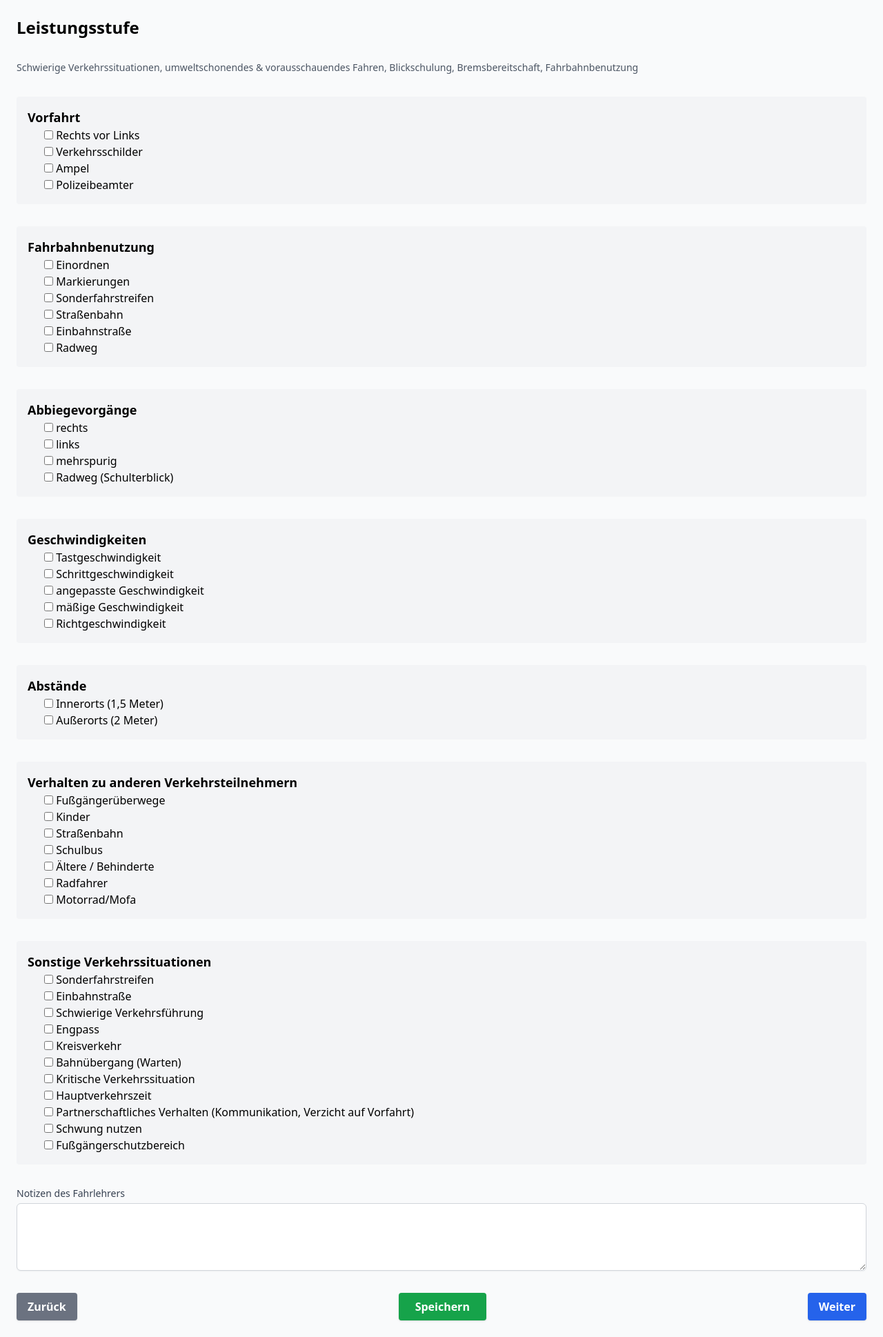
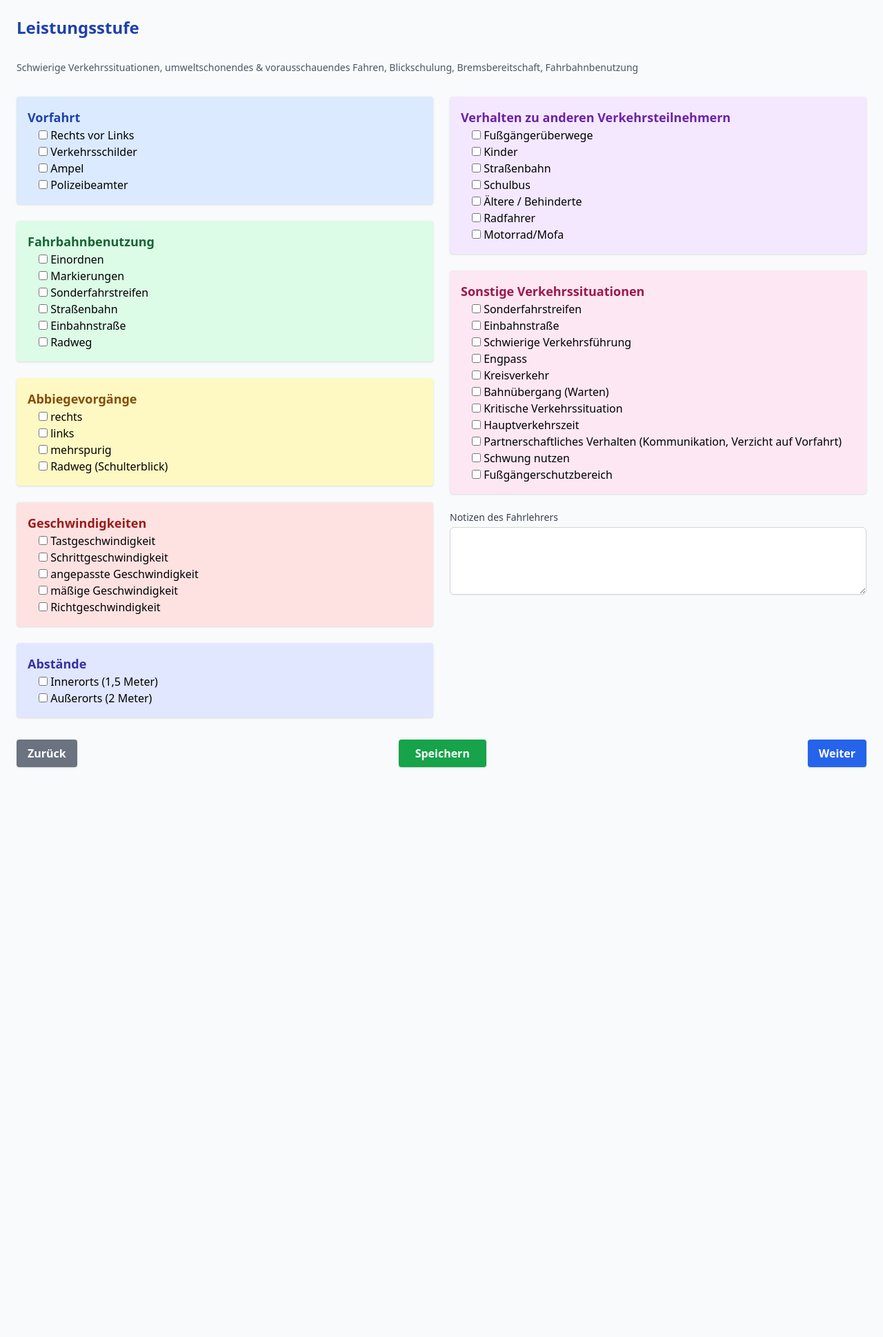
Before and after one commit to eyfahrlehrer/schuelerakte, a Flask app: page /leistungsstufe in a window 1280 px wide. Shown: the whole page at 69% size. After the commit the page ends 1113 px from the top, so only its background shows below. Run offline with Flask 3, Linux system fonts and the light colour scheme; some libraries are stand-ins or nearby versions.

Commit message:
Update leistungsstufe.html

```diff
--- a/templates/leistungsstufe.html
+++ b/templates/leistungsstufe.html
@@ -7,13 +7,19 @@
 </head>
 <body class="bg-gray-50 p-6">
   <form method="POST" class="space-y-8">
-    <h1 class="text-2xl font-bold">Leistungsstufe</h1>
+    <h1 class="text-2xl font-bold text-blue-800">Leistungsstufe</h1>
     <p class="text-sm text-gray-600 mb-4">Schwierige Verkehrssituationen, umweltschonendes &amp; vorausschauendes Fahren, Blickschulung, Bremsbereitschaft, Fahrbahnbenutzung</p>
 
+    <!-- Zwei-Spalten-Layout -->
+    <div class="grid grid-cols-1 md:grid-cols-2 gap-6">
+
+      <!-- Spalte 1 -->
+      <div class="space-y-6">
+
         <!-- Vorfahrt -->
-    <div class="bg-gray-100 p-4 rounded">
-      <h2 class="font-semibold text-lg">Vorfahrt</h2>
-      <div class="ml-6 space-y-2">
+        <div class="bg-blue-100 p-4 rounded shadow">
+          <h2 class="font-semibold text-lg text-blue-800">Vorfahrt</h2>
+          <div class="ml-4 space-y-1">
             <label><input type="checkbox" name="rechts_vor_links"> Rechts vor Links</label><br>
             <label><input type="checkbox" name="verkehrsschilder"> Verkehrsschilder</label><br>
             <label><input type="checkbox" name="ampel"> Ampel</label><br>
@@ -22,9 +28,9 @@
         </div>
 
         <!-- Fahrbahnbenutzung -->
-    <div class="bg-gray-100 p-4 rounded">
-      <h2 class="font-semibold text-lg">Fahrbahnbenutzung</h2>
-      <div class="ml-6 space-y-2">
+        <div class="bg-green-100 p-4 rounded shadow">
+          <h2 class="font-semibold text-lg text-green-800">Fahrbahnbenutzung</h2>
+          <div class="ml-4 space-y-1">
             <label><input type="checkbox" name="einordnen"> Einordnen</label><br>
             <label><input type="checkbox" name="markierungen"> Markierungen</label><br>
             <label><input type="checkbox" name="sonderfahrstreifen"> Sonderfahrstreifen</label><br>
@@ -35,9 +41,9 @@
         </div>
 
         <!-- Abbiegevorgänge -->
-    <div class="bg-gray-100 p-4 rounded">
-      <h2 class="font-semibold text-lg">Abbiegevorgänge</h2>
-      <div class="ml-6 space-y-2">
+        <div class="bg-yellow-100 p-4 rounded shadow">
+          <h2 class="font-semibold text-lg text-yellow-800">Abbiegevorgänge</h2>
+          <div class="ml-4 space-y-1">
             <label><input type="checkbox" name="abbiegen_rechts"> rechts</label><br>
             <label><input type="checkbox" name="abbiegen_links"> links</label><br>
             <label><input type="checkbox" name="mehrspurig"> mehrspurig</label><br>
@@ -46,9 +52,9 @@
         </div>
 
         <!-- Geschwindigkeiten -->
-    <div class="bg-gray-100 p-4 rounded">
-      <h2 class="font-semibold text-lg">Geschwindigkeiten</h2>
-      <div class="ml-6 space-y-2">
+        <div class="bg-red-100 p-4 rounded shadow">
+          <h2 class="font-semibold text-lg text-red-800">Geschwindigkeiten</h2>
+          <div class="ml-4 space-y-1">
             <label><input type="checkbox" name="tastgeschwindigkeit"> Tastgeschwindigkeit</label><br>
             <label><input type="checkbox" name="schrittgeschwindigkeit"> Schrittgeschwindigkeit</label><br>
             <label><input type="checkbox" name="angepasste_geschwindigkeit"> angepasste Geschwindigkeit</label><br>
@@ -58,18 +64,23 @@
         </div>
 
         <!-- Abstände -->
-    <div class="bg-gray-100 p-4 rounded">
-      <h2 class="font-semibold text-lg">Abstände</h2>
-      <div class="ml-6 space-y-2">
+        <div class="bg-indigo-100 p-4 rounded shadow">
+          <h2 class="font-semibold text-lg text-indigo-800">Abstände</h2>
+          <div class="ml-4 space-y-1">
             <label><input type="checkbox" name="abstand_innerorts"> Innerorts (1,5 Meter)</label><br>
             <label><input type="checkbox" name="abstand_ausserorts"> Außerorts (2 Meter)</label>
           </div>
         </div>
 
+      </div>
+
+      <!-- Spalte 2 -->
+      <div class="space-y-6">
+
         <!-- Verhalten zu anderen Verkehrsteilnehmern -->
-    <div class="bg-gray-100 p-4 rounded">
-      <h2 class="font-semibold text-lg">Verhalten zu anderen Verkehrsteilnehmern</h2>
-      <div class="ml-6 space-y-2">
+        <div class="bg-purple-100 p-4 rounded shadow">
+          <h2 class="font-semibold text-lg text-purple-800">Verhalten zu anderen Verkehrsteilnehmern</h2>
+          <div class="ml-4 space-y-1">
             <label><input type="checkbox" name="fussgaenger"> Fußgängerüberwege</label><br>
             <label><input type="checkbox" name="kinder"> Kinder</label><br>
             <label><input type="checkbox" name="strassenbahn"> Straßenbahn</label><br>
@@ -81,9 +92,9 @@
         </div>
 
         <!-- Sonstige Verkehrssituationen -->
-    <div class="bg-gray-100 p-4 rounded">
-      <h2 class="font-semibold text-lg">Sonstige Verkehrssituationen</h2>
-      <div class="ml-6 space-y-2">
+        <div class="bg-pink-100 p-4 rounded shadow">
+          <h2 class="font-semibold text-lg text-pink-800">Sonstige Verkehrssituationen</h2>
+          <div class="ml-4 space-y-1">
             <label><input type="checkbox" name="sonderfahrstreifen"> Sonderfahrstreifen</label><br>
             <label><input type="checkbox" name="einbahnstrasse"> Einbahnstraße</label><br>
             <label><input type="checkbox" name="schwierige"> Schwierige Verkehrsführung</label><br>
@@ -104,8 +115,11 @@
           <textarea name="notizen" rows="4" class="mt-1 block w-full border border-gray-300 rounded-md shadow-sm"></textarea>
         </div>
 
+      </div>
+    </div>
+
     <!-- Navigation -->
-    <div class="flex flex-col md:flex-row justify-between items-center gap-4">
+    <div class="flex flex-col md:flex-row justify-between items-center gap-4 mt-6">
       <a href="{{ url_for('aufbaustufe') }}" class="bg-gray-500 hover:bg-gray-600 text-white font-semibold py-2 px-4 rounded shadow w-full md:w-auto text-center">Zurück</a>
       <button type="submit" class="bg-green-600 hover:bg-green-700 text-white font-semibold py-2 px-6 rounded shadow w-full md:w-auto">Speichern</button>
       <a href="{{ url_for('grundstufe') }}" class="bg-blue-600 hover:bg-blue-700 text-white font-semibold py-2 px-4 rounded shadow w-full md:w-auto text-center">Weiter</a>
```
Lines whose indentation alone changed are shown as unchanged.
